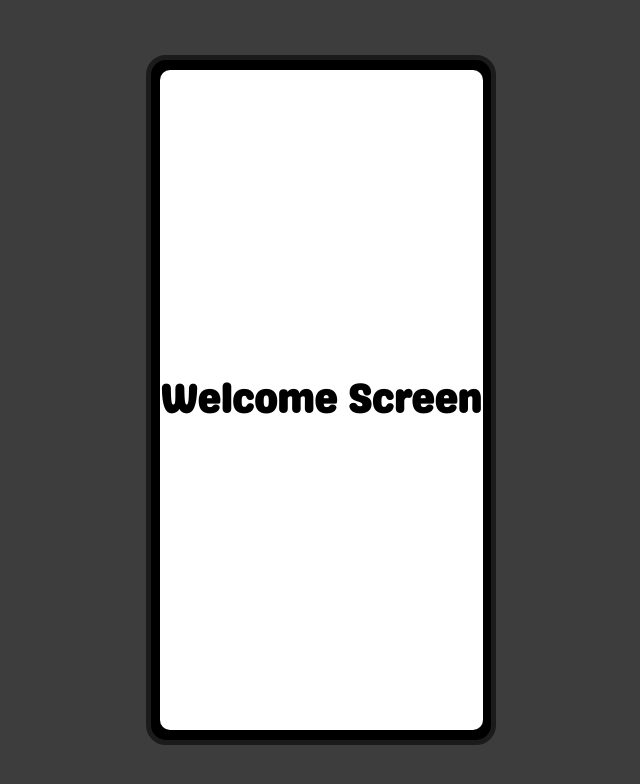
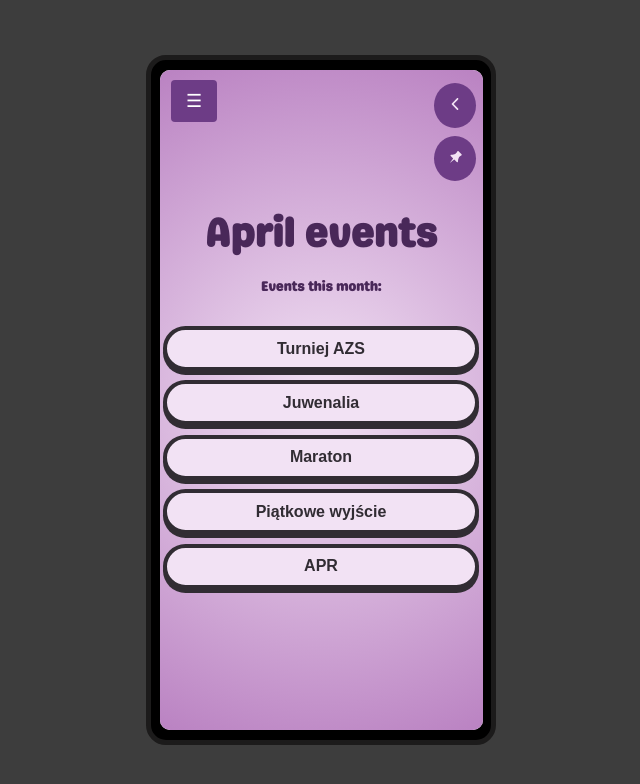
Before and after one commit to DisturbedCherry/TimederMobile, a React (Create React App) app in the folder timedermobile/: page /MonthEventScreen in a window 1280 px wide. Shown: the top 784 px of the page, without its empty margins (319-959 px from the left). Built offline with nearby package versions, Linux system fonts and the light colour scheme; the HTML template or start-up script is replaced by a standard one.

Commit message:
Finished temp MonthEventScreen

```diff
--- a/timedermobile/src/App.css
+++ b/timedermobile/src/App.css
@@ -29,4 +29,5 @@ body {
   display: flex;
   justify-content: center;
   align-items: center;
+  color:#492859;
 }
--- a/timedermobile/src/components/Components.css
+++ b/timedermobile/src/components/Components.css
@@ -212,14 +212,15 @@ input {
 }
 
 .menu-panel {
-  width: 100%;
+  width: 98%;
   margin: 0;
-  margin-top: 5%;
-}
+  text-align: center;
+  }
 
 .small-button-div {
+  max-width: 100%;
+  margin-top: 3%;
 
-  max-width: 100%;
 }
 
 .small-button {
--- a/timedermobile/src/components/GroupsEventsOnProfile.js
+++ b/timedermobile/src/components/GroupsEventsOnProfile.js
@@ -3,7 +3,7 @@ import React from 'react';
 import './Components.css'; // You can create and style this CSS file if needed
 import SmallButton from './SmallButton';
 
-export default function GEOP( {icon} ) {
+export default function GEOP() {
   const handleButtonClick = () => {
     // Define your button click logic here
     alert('Button clicked!');
--- a/timedermobile/src/pages/MonthEventScreen/MonthEventScreen.css
+++ b/timedermobile/src/pages/MonthEventScreen/MonthEventScreen.css
@@ -0,0 +1,11 @@
+.month-event-screen {
+  background: rgb(242, 226, 244);
+  background: radial-gradient(circle, rgba(242, 226, 244, 1) 0%, rgba(186, 130, 194, 1) 100%);
+  display: flex;
+  flex-direction: column; /* Align items in a column */
+  justify-content: center; /* Center items vertically */
+  align-items: center; /* Center items horizontally */
+  position: relative;
+  height: 100%; /* Adjust height as needed */
+  width: 100vh;
+}
--- a/timedermobile/src/pages/MonthEventScreen/MonthEventScreen.js
+++ b/timedermobile/src/pages/MonthEventScreen/MonthEventScreen.js
@@ -1,7 +1,28 @@
-export default function WelcomeScreen() {
+// WelcomeScreen.js
+import React from 'react';
+import './MonthEventScreen.css';
+import Sidebar from '../../components/Sidebar';
+import BackButton from '../../components/CornerButton';
+import PinButton from '../../components/PinButton';
+import { IoIosArrowBack } from "react-icons/io";
+import { TiPin } from "react-icons/ti";
+import GroupsEventsOnProfile from '../../components/GroupsEventsOnProfile'
+
+
+export default function MonthEventScreen() {
+  const handleButtonClick = () => {
+    // Define your button click logic here
+    alert('Button clicked!');
+  };
+
   return (
-    <>
-      <h1>Welcome Screen</h1>
-    </>
-  )
+    <div className="month-event-screen">
+      <h1>April events</h1>
+      <h5>Events this month:</h5>
+      <BackButton className="back-button" icon={<IoIosArrowBack />} onClick={handleButtonClick}/>
+      <PinButton className="pin-button" icon={<TiPin  />} onClick={handleButtonClick}/>
+      <Sidebar/>
+      <GroupsEventsOnProfile/>
+    </div>
+  );
 }
```
